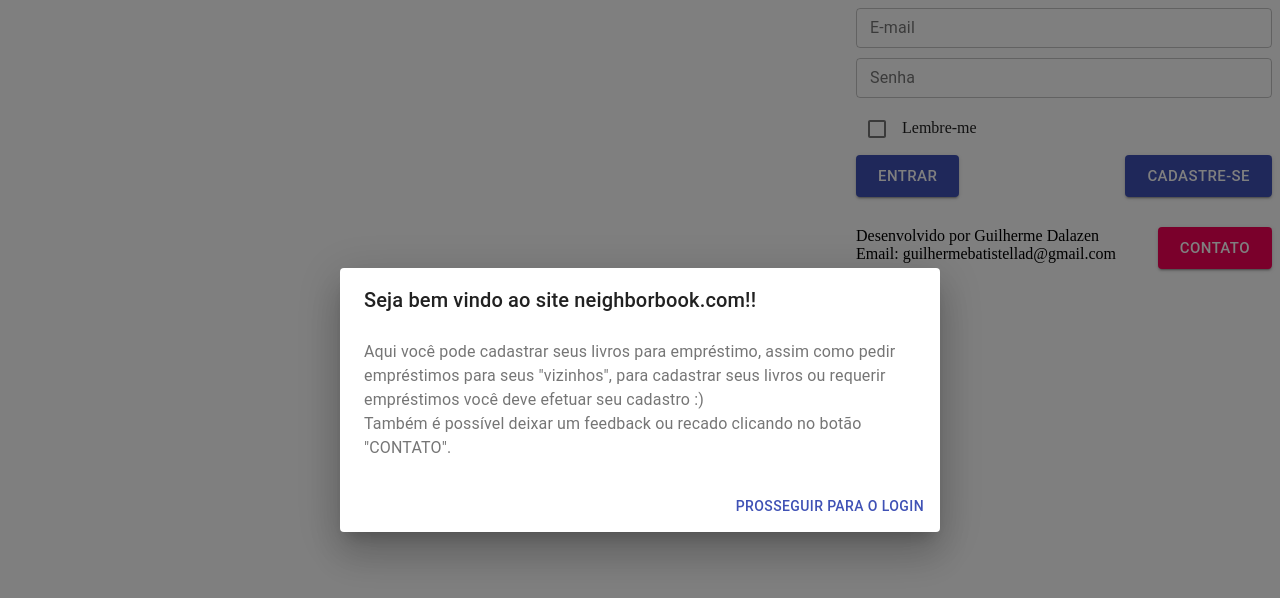
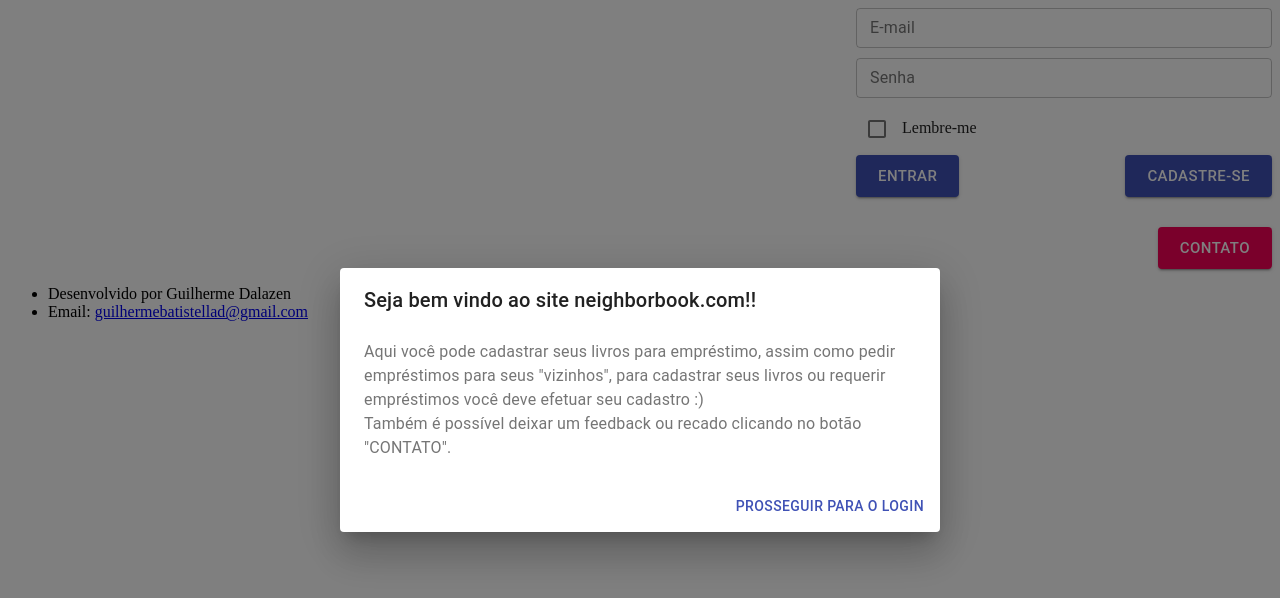
Before and after one commit to Dalazen/NeighborBook_React, a React (Create React App) app: page /#/ in a window 1280 px wide. Shown: the top 598 px of the page. Built offline with nearby package versions, Linux system fonts and the light colour scheme; no server answers.

Commit message:
Corrigindo footer + removendo database

```diff
--- a/public/index.html
+++ b/public/index.html
@@ -16,5 +16,11 @@
   <body>
     <noscript>You need to enable JavaScript to run this app.</noscript>
     <div id="root"></div>
+    <footer>
+      <ul>
+        <li>Desenvolvido por Guilherme Dalazen</li>
+        <li>Email: <a href="mailto:guilhermebatistellad@gmail.com">guilhermebatistellad@gmail.com</a></li>
+      </ul>
+    </footer>
   </body>
 </html>
--- a/src/pages/Login.js
+++ b/src/pages/Login.js
@@ -195,10 +195,7 @@
                             Contato
                         </Button>
                     </Paper>
-                    <footer>
-                        Desenvolvido por Guilherme Dalazen
-                        <br/>Email: guilhermebatistellad@gmail.com
-                    </footer>
+
                 </Grid>
 
             </Grid>
--- a/src/pages/Menu.js
+++ b/src/pages/Menu.js
@@ -105,10 +105,6 @@
                     </Paper>
                     <br/>
                     <br/>
-                    <footer>
-                        Desenvolvido por Guilherme Dalazen
-                        <br/>Email: guilhermebatistellad@gmail.com
-                    </footer>
                 </Grid>
 
             </Grid>
--- a/src/pages/RecadosRegistro.js
+++ b/src/pages/RecadosRegistro.js
@@ -96,10 +96,6 @@
                     style={{ float: "right" }}>
                     Cancelar
                 </Button>
-                <footer>
-                    Desenvolvido por Guilherme Dalazen
-                    <br/>Email: guilhermebatistellad@gmail.com
-                </footer>
             </Grid>
 
         </Grid >
```
Also changed, not shown: 1 other file (tests, documents, lock files or other folders).
